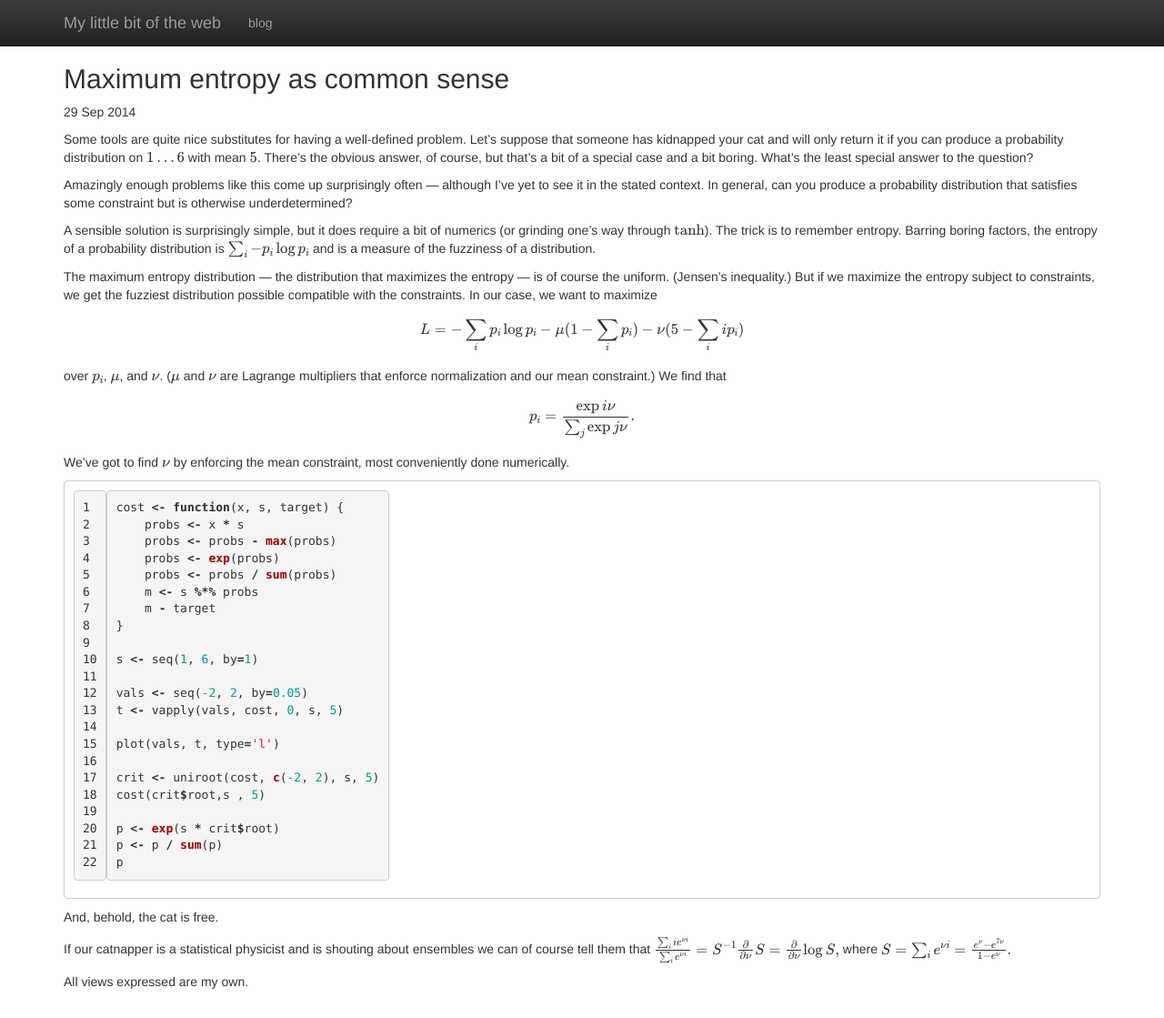
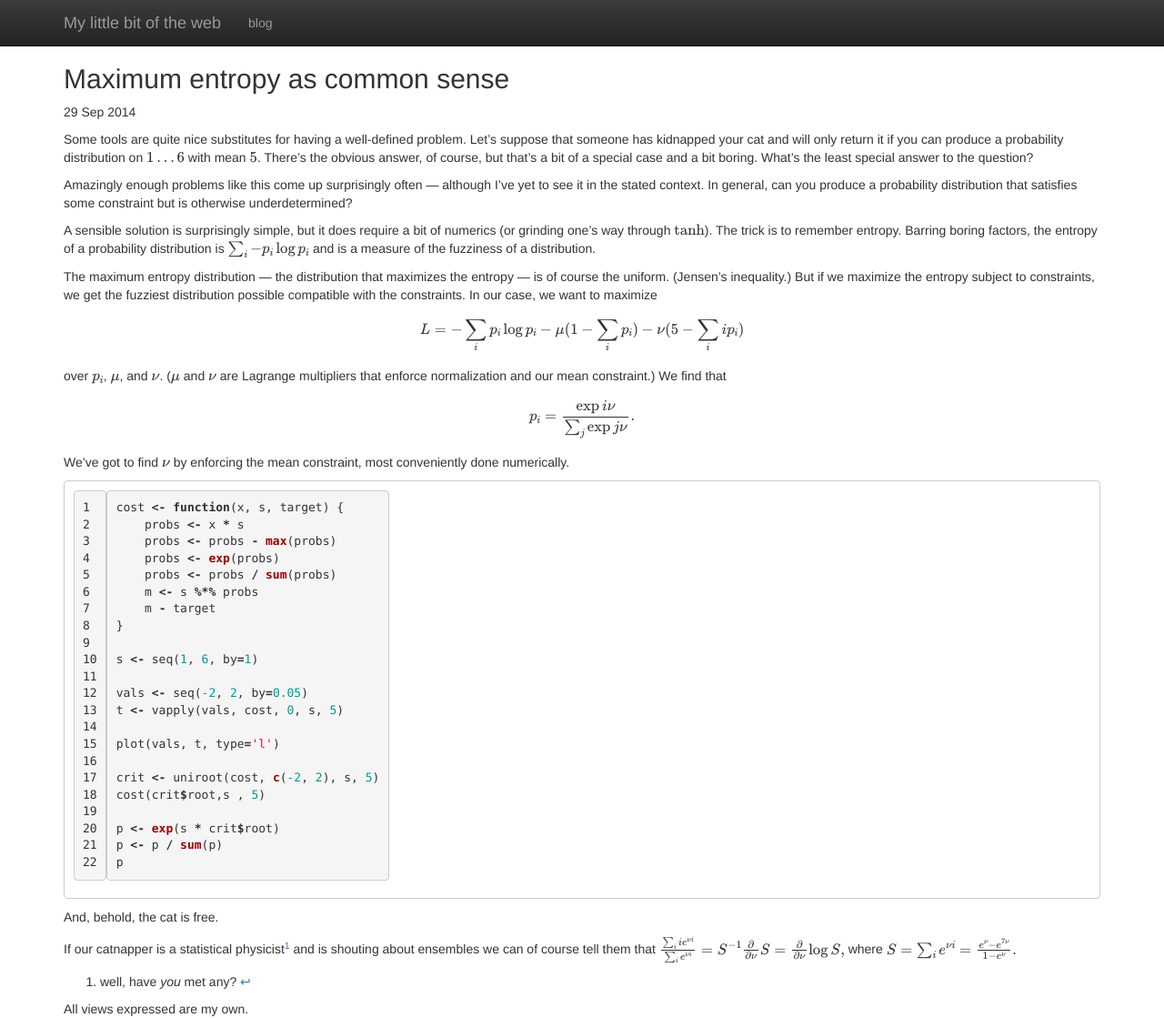
Before and after one commit to pdmetcalfe/pdmetcalfe.github.io, a Jekyll site: the page built from _posts/2014-09-29-maxent-as-applied-common-sense.md, in a window 1280 px wide and 1119 px high. Shown: the whole window at 91% size. Built offline with Jekyll 4.4.1, drawn with Linux system fonts in a browser that asks for light colours; nearby versions of some CDN libraries; formulas are drawn with MathJax 3; some of the changed lines change nothing that is shown.

Commit message:
Comment on statistical physicists

```diff
--- a/_posts/2014-09-29-maxent-as-applied-common-sense.md
+++ b/_posts/2014-09-29-maxent-as-applied-common-sense.md
@@ -71,7 +71,7 @@ p
 
 And, behold, the cat is free.
 
-If our catnapper is a statistical physicist and is shouting about
+If our catnapper is a statistical physicist[^rudeComment] and is shouting about
 ensembles we can of course tell them that
 $$
 \frac{\sum_i i e^{\nu i}}{\sum_i e^{\nu i}} = S^{-1} \frac{\partial}{\partial \nu} S = \frac{\partial}{\partial \nu} \log S,
@@ -80,3 +80,5 @@ where
 $$
 S = \sum_i e^{\nu i} = \frac{e^\nu - e^{7 \nu}}{1 - e^{\nu}}.
 $$
+
+[^rudeComment]: well, have *you* met any?
```
